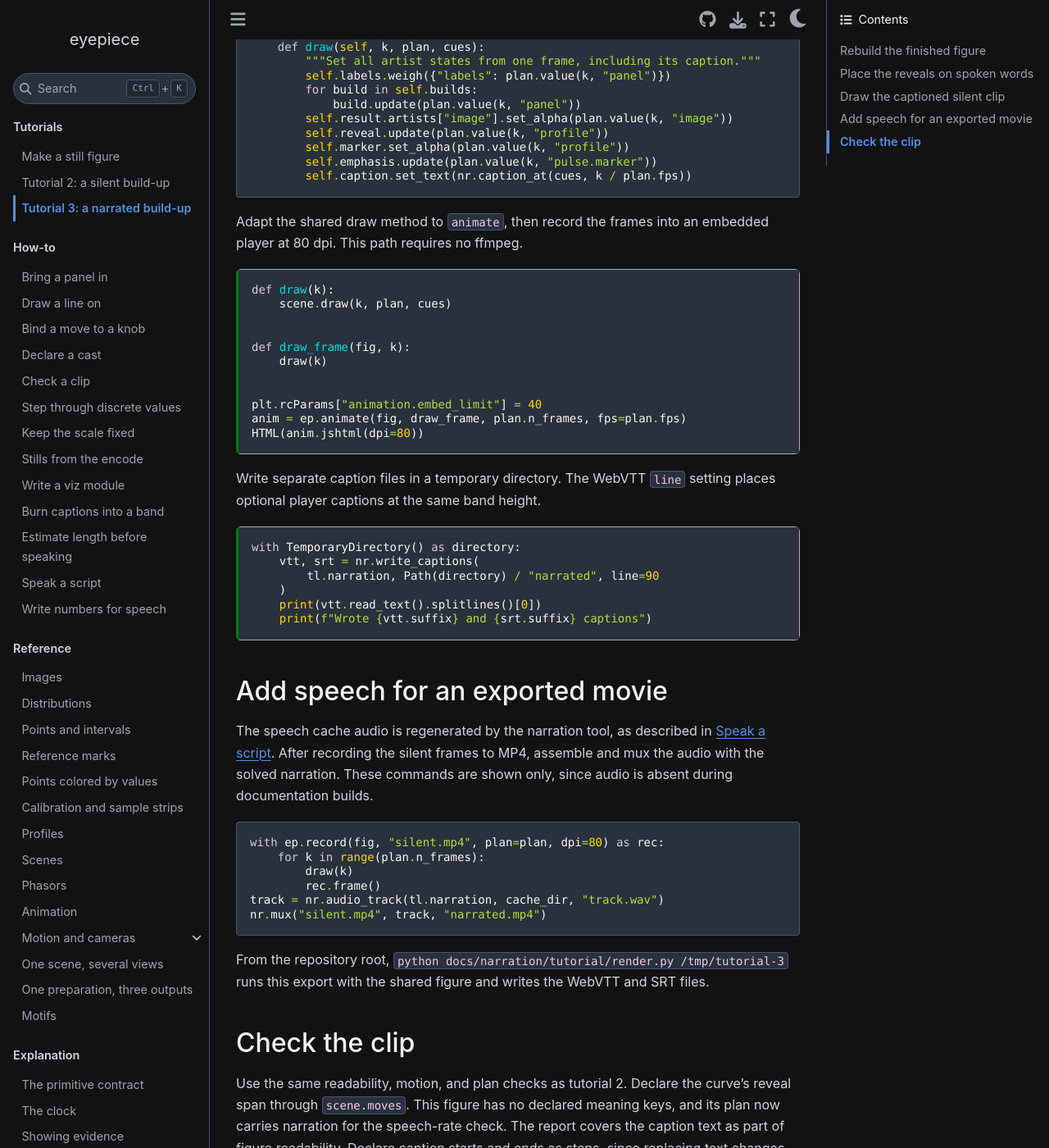
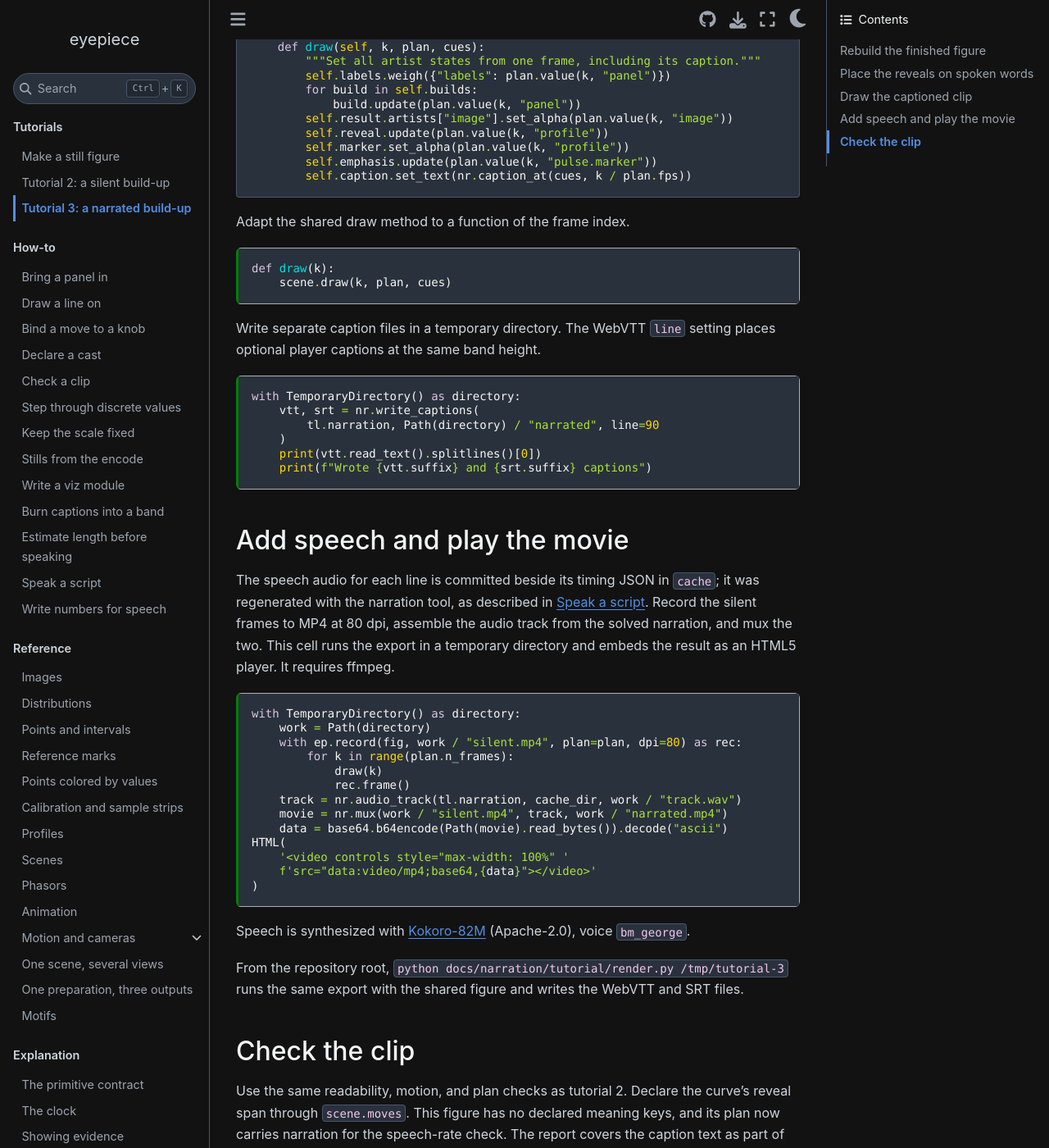
Before and after one commit to CoreySpohn/eyepiece, a Sphinx documentation site: the page built from docs/tutorials/narrated.md, in a window 1280 px wide and 1400 px high, scrolled down 3686 px. Shown: the whole window at 82% size. Built offline with Sphinx 7.4.7 and the Sphinx Book theme 1.1.4, drawn with Linux system fonts in a browser that asks for light colours; pages that are not in the unit, such as notebooks, are missing from menus; some of the changed text lies outside the part shown.

Commit message:
docs(tutorials): voice tutorial 3 with committed Kokoro speech audio

````diff
--- a/docs/tutorials/narrated.md
+++ b/docs/tutorials/narrated.md
@@ -14,8 +14,9 @@
 
 Rebuild the field and row profile from {doc}`build-up`, then place their
 reveals on the words that introduce them. The committed word timings drive
-the animation and captions, so this page needs neither a speech engine nor
-cached audio. Its embedded clip is silent, with captions burned into a band.
+the animation and captions, and the committed speech audio voices the clip,
+so this page needs no speech engine. Its embedded clip is narrated, with
+captions burned into a band.
 
 ## Rebuild the finished figure
 
@@ -29,11 +30,11 @@
 directory relative to that working directory, then import the scene and script.
 
 ```{code-cell} python
+import base64
 import sys
 from pathlib import Path
 from tempfile import TemporaryDirectory
 
-import matplotlib.pyplot as plt
 from IPython.display import HTML
 
 import eyepiece as ep
@@ -85,7 +86,7 @@
 Use `tl.narration` after solving the plan, since it carries the line starts
 and ends chosen by the timeline. Captions and audio must share those times.
 
-## Draw the captioned silent clip
+## Draw the captioned clip
 
 Every artist is set from `plan.value`, and the caption text is selected at
 `k / plan.fps`. `caption_at` includes each cue's start and excludes its end,
@@ -97,21 +98,11 @@
 :pyobject: Scene.draw
 ```
 
-Adapt the shared draw method to `animate`, then record the frames into an
-embedded player at 80 dpi. This path requires no ffmpeg.
+Adapt the shared draw method to a function of the frame index.
 
 ```{code-cell} python
 def draw(k):
     scene.draw(k, plan, cues)
-
-
-def draw_frame(fig, k):
-    draw(k)
-
-
-plt.rcParams["animation.embed_limit"] = 40
-anim = ep.animate(fig, draw_frame, plan.n_frames, fps=plan.fps)
-HTML(anim.jshtml(dpi=80))
 ```
 
 Write separate caption files in a temporary directory. The WebVTT `line`
@@ -126,24 +117,36 @@
     print(f"Wrote {vtt.suffix} and {srt.suffix} captions")
 ```
 
-## Add speech for an exported movie
+## Add speech and play the movie
 
-The speech cache audio is regenerated by the narration tool, as described in
-{doc}`../how-to/speak-a-script`. After recording the silent frames to MP4,
-assemble and mux the audio with the solved narration. These commands are
-shown only, since audio is absent during documentation builds.
+The speech audio for each line is committed beside its timing JSON in
+`cache`; it was regenerated with the narration tool, as described in
+{doc}`../how-to/speak-a-script`. Record the silent frames to MP4 at 80 dpi,
+assemble the audio track from the solved narration, and mux the two. This
+cell runs the export in a temporary directory and embeds the result as an
+HTML5 player. It requires ffmpeg.
 
-```python
-with ep.record(fig, "silent.mp4", plan=plan, dpi=80) as rec:
-    for k in range(plan.n_frames):
-        draw(k)
-        rec.frame()
-track = nr.audio_track(tl.narration, cache_dir, "track.wav")
-nr.mux("silent.mp4", track, "narrated.mp4")
+```{code-cell} python
+with TemporaryDirectory() as directory:
+    work = Path(directory)
+    with ep.record(fig, work / "silent.mp4", plan=plan, dpi=80) as rec:
+        for k in range(plan.n_frames):
+            draw(k)
+            rec.frame()
+    track = nr.audio_track(tl.narration, cache_dir, work / "track.wav")
+    movie = nr.mux(work / "silent.mp4", track, work / "narrated.mp4")
+    data = base64.b64encode(Path(movie).read_bytes()).decode("ascii")
+HTML(
+    '<video controls style="max-width: 100%" '
+    f'src="data:video/mp4;base64,{data}"></video>'
+)
 ```
 
+Speech is synthesized with [Kokoro-82M](https://huggingface.co/hexgrad/Kokoro-82M)
+(Apache-2.0), voice `bm_george`.
+
 From the repository root, `python docs/narration/tutorial/render.py /tmp/tutorial-3`
-runs this export with the shared figure and writes the WebVTT and SRT files.
+runs the same export with the shared figure and writes the WebVTT and SRT files.
 
 ## Check the clip
 
````
Also changed, not shown: .readthedocs.yaml, 7 other files.
